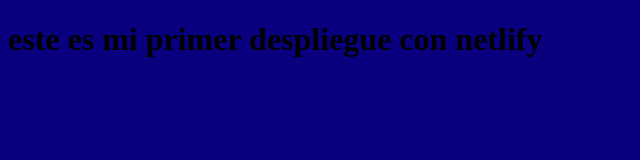
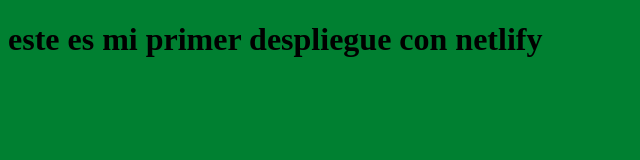
Before and after one commit to Miguelitocruiz/misegundorepositorio, a plain HTML site: page index.html in a window 1280 px wide. Shown: the whole page, without its empty margins (0-640 px from the left). Drawn offline with Linux system fonts and the light colour scheme.

Commit message:
cambiando index

```diff
--- a/index.html
+++ b/index.html
@@ -6,7 +6,7 @@
     <title>Document</title>
     <style>
         html, body {
-            background-color: rgb(9, 0, 128);
+            background-color: rgb(0, 128, 49);
         }
     </style>
 </head>
```
